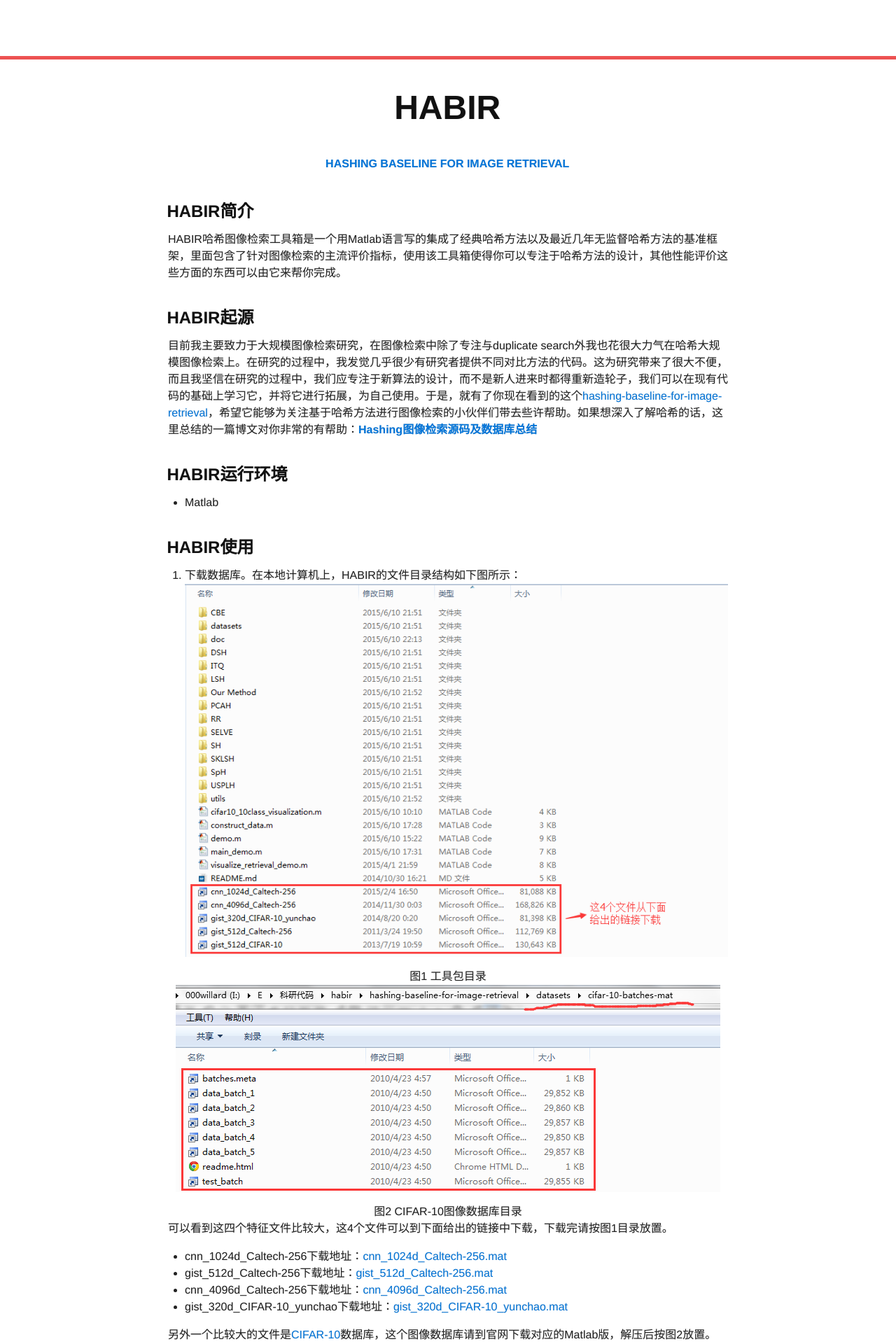
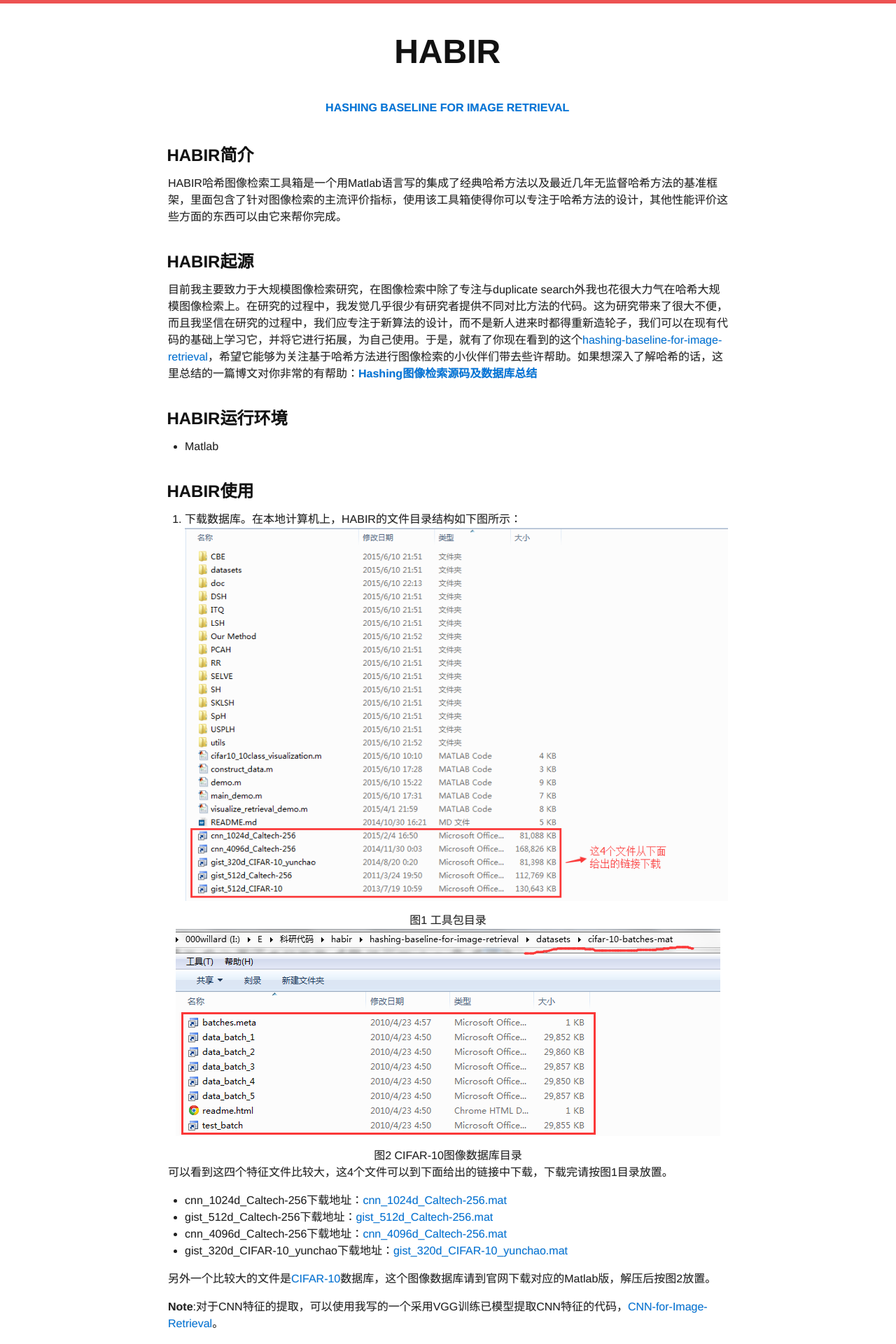
Before and after one commit to willard-yuan/habir, a Jekyll site: the page built from index.md, in a window 1280 px wide. Shown: the top 1920 px of the page at 70% size. Built offline with Jekyll 4.4.1, drawn with Linux system fonts in a browser that asks for light colours.

Commit message:
Update solo.css

```diff
--- a/css/solo.css
+++ b/css/solo.css
@@ -12,14 +12,14 @@ html {
 }
 
 body {
-  margin: 2rem 0 5rem;
+  /*margin: 2rem 0 5rem;*/
   color: #222;
   text-shadow: 0px 0px 1px rgba(165, 165, 165, 0.53);
 }
 
 @media (min-width: 30rem) {
   body {
-    margin-top: 5rem;
+    /*margin-top: 5rem;*/
   }
 }
 
```
